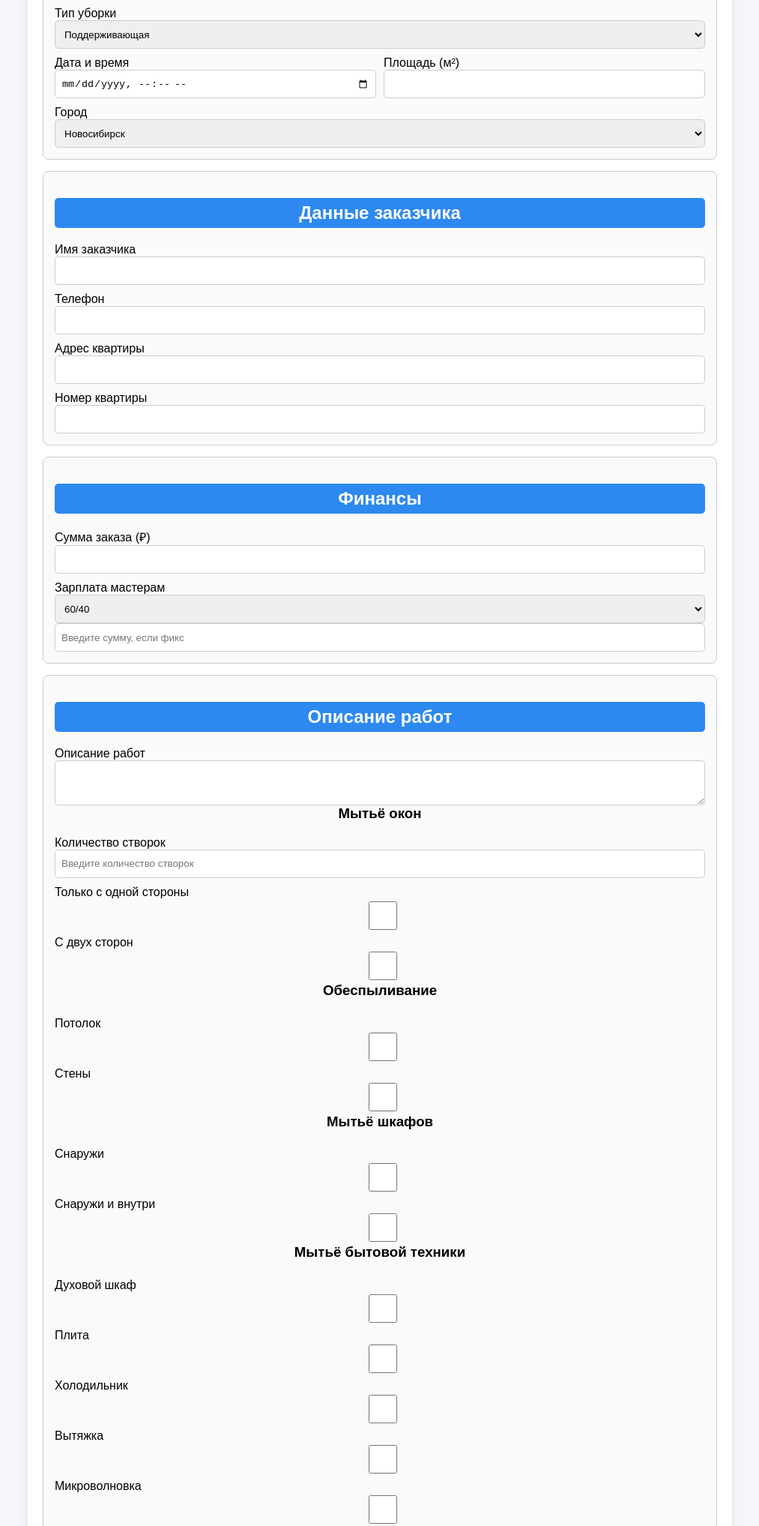
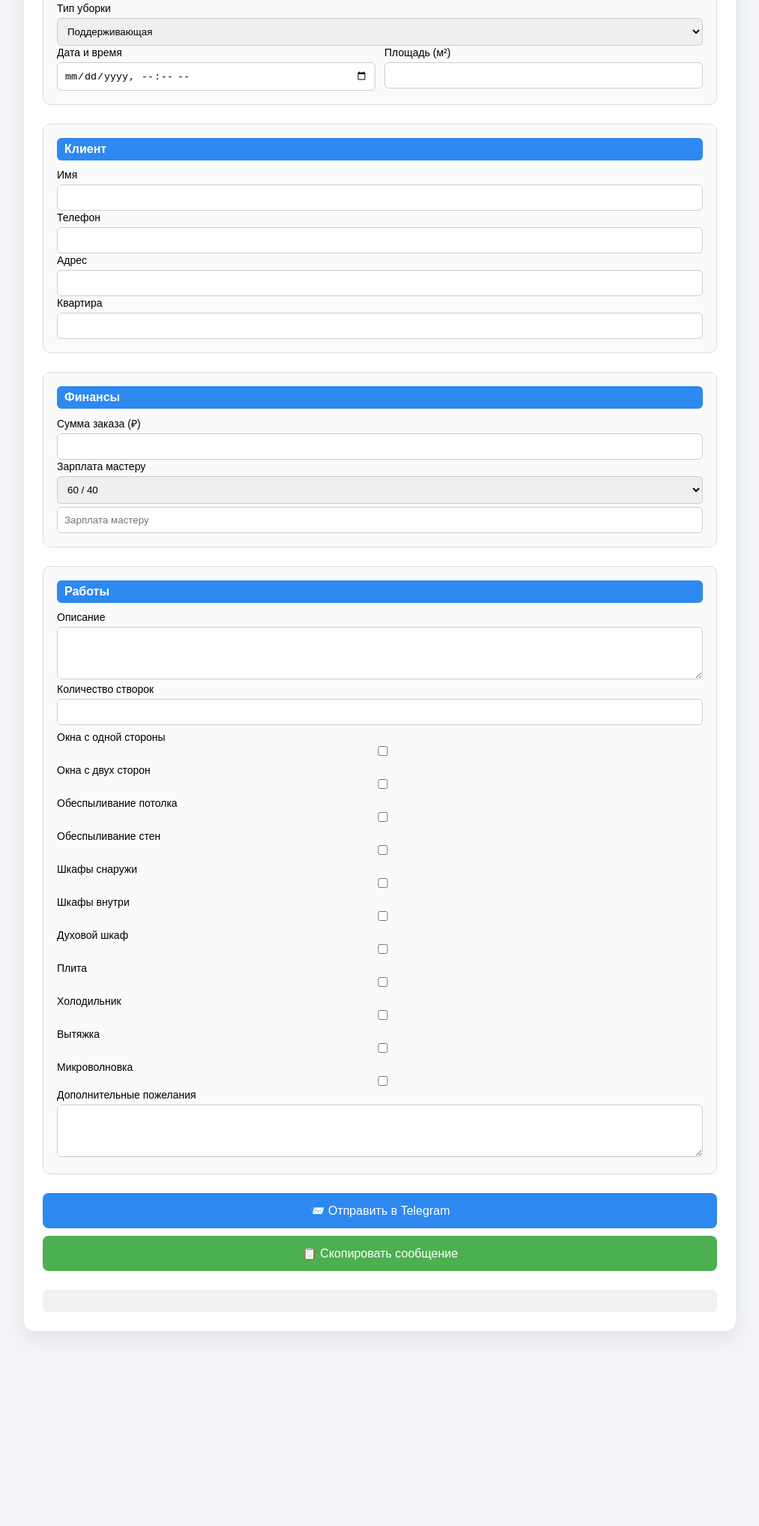
Before and after one commit to myclean-dotcom/cleaning-order-generator, a plain HTML site: page index.html in a window 1280 px wide. Shown: the part 194-2229 px from the top of the page at 75% size, without its empty margins (133-1146 px from the left). After the commit the page ends 1997 px from the top, so only its background shows below. Drawn offline with Linux system fonts and the light colour scheme.

Commit message:
Update index.html

```diff
--- a/index.html
+++ b/index.html
@@ -2,33 +2,116 @@
 <html lang="ru">
 <head>
 <meta charset="UTF-8">
-<title>Форма заявки клининг</title>
+<title>Заявка на уборку</title>
+
 <style>
-body { font-family: Arial, sans-serif; background:#f4f6f9; padding:20px; }
-.container { max-width:900px; margin:auto; background:#fff; padding:20px; border-radius:12px; box-shadow:0 0 10px rgba(0,0,0,0.1);}
-h1,h2,h3 { margin-top:0; text-align:center; }
-h2 { background:#2d89ef; color:#fff; padding:6px; border-radius:5px; margin-top:20px; }
-.section { border:1px solid #ccc; padding:15px; border-radius:8px; margin-top:15px; background:#fafafa;}
-.label-input { display:flex; flex-direction:column; margin-top:10px; }
-input, select, textarea { padding:8px; border-radius:5px; border:1px solid #ccc; width:100%; box-sizing:border-box; height:38px; }
-textarea { min-height:60px; }
-.inline { display:flex; gap:10px; }
-.inline > div { flex:1; display:flex; flex-direction:column; }
-.checkbox-group { display:flex; flex-direction:column; margin-top:5px; }
-.checkbox-group label { display:flex; flex-direction:column-reverse; font-weight:normal; margin-top:5px; }
-button { margin-top:20px; padding:12px; font-size:16px; cursor:pointer; border:none; background:#2d89ef; color:#fff; border-radius:8px; width:100%; }
-.result { margin-top:20px; background:#f1f1f1; padding:15px; border-radius:8px; white-space:pre-wrap; font-family: monospace; }
+body {
+  font-family: Arial, sans-serif;
+  background:#f2f4f7;
+  padding:20px;
+}
+
+.container {
+  max-width:900px;
+  margin:auto;
+  background:#ffffff;
+  padding:25px;
+  border-radius:14px;
+  box-shadow:0 10px 25px rgba(0,0,0,0.08);
+}
+
+h1 {
+  text-align:center;
+  margin-bottom:20px;
+}
+
+.section {
+  margin-top:25px;
+  padding:18px;
+  border-radius:10px;
+  background:#fafafa;
+  border:1px solid #ddd;
+}
+
+.section h2 {
+  margin:0 0 10px 0;
+  padding:6px 10px;
+  background:#2d89ef;
+  color:#fff;
+  border-radius:6px;
+  font-size:16px;
+}
+
+label {
+  font-size:14px;
+  margin-top:10px;
+}
+
+input, select, textarea {
+  width:100%;
+  box-sizing:border-box;
+  padding:9px;
+  border-radius:6px;
+  border:1px solid #ccc;
+  margin-top:4px;
+}
+
+textarea {
+  min-height:70px;
+}
+
+.inline {
+  display:flex;
+  gap:12px;
+}
+
+.inline > div {
+  flex:1;
+}
+
+.checkbox-group label {
+  display:flex;
+  flex-direction:column-reverse;
+  margin-top:8px;
+  font-weight:normal;
+}
+
+button {
+  margin-top:25px;
+  padding:14px;
+  font-size:16px;
+  border:none;
+  border-radius:8px;
+  cursor:pointer;
+  background:#2d89ef;
+  color:#fff;
+  width:100%;
+}
+
+.copy-btn {
+  background:#4caf50;
+  margin-top:10px;
+}
+
+.result {
+  margin-top:25px;
+  background:#f1f1f1;
+  padding:15px;
+  border-radius:8px;
+  white-space:pre-wrap;
+  font-family: monospace;
+}
 </style>
 </head>
+
 <body>
 
 <div class="container">
-<h1>🧹 Создание заявки</h1>
+<h1>🧹 Заявка на уборку</h1>
 
-<!-- Основные данные -->
 <div class="section">
 <h2>Основные данные</h2>
-<div class="label-input">
+
 <label>Тип уборки</label>
 <select id="type">
   <option>Поддерживающая</option>
@@ -36,204 +119,138 @@ button { margin-top:20px; padding:12px; font-size:16px; cursor:pointer; border:n
   <option>После ремонта</option>
   <option>Химчистка</option>
 </select>
-</div>
 
 <div class="inline">
-  <div class="label-input">
+  <div>
     <label>Дата и время</label>
     <input type="datetime-local" id="datetime">
   </div>
-  <div class="label-input">
+  <div>
     <label>Площадь (м²)</label>
     <input type="number" id="area">
   </div>
 </div>
-
-<div class="label-input">
-<label>Город</label>
-<select id="city">
-  <option>Новосибирск</option>
-</select>
-</div>
 </div>
 
-<!-- Данные заказчика -->
 <div class="section">
-<h2>Данные заказчика</h2>
-<div class="label-input"><label>Имя заказчика</label><input id="customerName"></div>
-<div class="label-input"><label>Телефон</label><input id="customerPhone"></div>
-<div class="label-input"><label>Адрес квартиры</label><input id="customerAddress"></div>
-<div class="label-input"><label>Номер квартиры</label><input id="customerFlat"></div>
+<h2>Клиент</h2>
+<label>Имя</label><input id="clientName">
+<label>Телефон</label><input id="clientPhone">
+<label>Адрес</label><input id="clientAddress">
+<label>Квартира</label><input id="clientFlat">
 </div>
 
-<!-- Финансы -->
 <div class="section">
 <h2>Финансы</h2>
-<div class="label-input"><label>Сумма заказа (₽)</label><input type="number" id="total"></div>
-<div class="label-input"><label>Зарплата мастерам</label>
-<select id="masterPayType" onchange="calculateMasterPay()">
-  <option value="60">60/40</option>
-  <option value="70">70/30</option>
-  <option value="fixed">Фиксированная</option>
+<label>Сумма заказа (₽)</label>
+<input type="number" id="total" oninput="calcPay()">
+
+<label>Зарплата мастеру</label>
+<select id="payType" onchange="calcPay()">
+  <option value="60">60 / 40</option>
+  <option value="70">70 / 30</option>
+  <option value="fixed">Фикс</option>
 </select>
-<input type="number" id="masterPay" placeholder="Введите сумму, если фикс">
-</div>
+
+<input type="number" id="masterPay" placeholder="Зарплата мастеру">
 </div>
 
-<!-- Описание работ -->
 <div class="section">
-<h2>Описание работ</h2>
-<div class="label-input"><label>Описание работ</label><textarea id="works"></textarea></div>
+<h2>Работы</h2>
 
-<h3>Мытьё окон</h3>
-<div class="label-input">
-  <label>Количество створок</label>
-  <input type="number" id="windowCount" placeholder="Введите количество створок">
-</div>
-<div class="checkbox-group" id="windowsGroup">
-  <label><input type="checkbox" value="Только с одной стороны"> Только с одной стороны</label>
-  <label><input type="checkbox" value="С двух сторон"> С двух сторон</label>
+<label>Описание</label>
+<textarea id="works"></textarea>
+
+<label>Количество створок</label>
+<input type="number" id="windowsCount">
+
+<div class="checkbox-group" id="windows">
+<label><input type="checkbox" value="Окна с одной стороны">Окна с одной стороны</label>
+<label><input type="checkbox" value="Окна с двух сторон">Окна с двух сторон</label>
 </div>
 
-<h3>Обеспыливание</h3>
-<div class="checkbox-group" id="dustGroup">
-  <label><input type="checkbox" value="Потолок"> Потолок</label>
-  <label><input type="checkbox" value="Стены"> Стены</label>
+<div class="checkbox-group" id="dust">
+<label><input type="checkbox" value="Обеспыливание потолка">Обеспыливание потолка</label>
+<label><input type="checkbox" value="Обеспыливание стен">Обеспыливание стен</label>
 </div>
 
-<h3>Мытьё шкафов</h3>
-<div class="checkbox-group" id="cabinetsGroup">
-  <label><input type="checkbox" value="Снаружи"> Снаружи</label>
-  <label><input type="checkbox" value="Снаружи и внутри"> Снаружи и внутри</label>
+<div class="checkbox-group" id="cabinets">
+<label><input type="checkbox" value="Шкафы снаружи">Шкафы снаружи</label>
+<label><input type="checkbox" value="Шкафы внутри">Шкафы внутри</label>
 </div>
 
-<h3>Мытьё бытовой техники</h3>
-<div class="checkbox-group" id="techGroup">
-  <label><input type="checkbox" value="Духовой шкаф"> Духовой шкаф</label>
-  <label><input type="checkbox" value="Плита"> Плита</label>
-  <label><input type="checkbox" value="Холодильник"> Холодильник</label>
-  <label><input type="checkbox" value="Вытяжка"> Вытяжка</label>
-  <label><input type="checkbox" value="Микроволновка"> Микроволновка</label>
-  <label><input type="checkbox" value="Чайник"> Чайник</label>
-  <label><input type="checkbox" value="Кофемашина"> Кофемашина</label>
-  <label><input type="checkbox" value="Посудомойка"> Посудомойка</label>
+<div class="checkbox-group" id="tech">
+<label><input type="checkbox" value="Духовой шкаф">Духовой шкаф</label>
+<label><input type="checkbox" value="Плита">Плита</label>
+<label><input type="checkbox" value="Холодильник">Холодильник</label>
+<label><input type="checkbox" value="Вытяжка">Вытяжка</label>
+<label><input type="checkbox" value="Микроволновка">Микроволновка</label>
 </div>
 
-<h3>Ванная комната</h3>
-<div class="checkbox-group" id="bathGroup">
-  <label><input type="checkbox" value="Мытьё кафеля"> Мытьё кафеля</label>
-  <label><input type="checkbox" value="Сантехника"> Сантехника</label>
-  <label><input type="checkbox" value="Душевая/ванна"> Душевая/ванна</label>
-</div>
+<label>Дополнительные пожелания</label>
+<textarea id="extra"></textarea>
 </div>
 
-<!-- Оборудование -->
-<div class="section">
-<h2>Оборудование</h2>
-<div class="checkbox-group" id="equipmentGroup">
-  <label><input type="checkbox" value="Стремянка"> Стремянка</label>
-  <label><input type="checkbox" value="Пылесос"> Пылесос</label>
-  <label><input type="checkbox" value="Парогенератор"> Парогенератор</label>
-  <label><input type="checkbox" value="Мойщик окон"> Мойщик окон</label>
-  <label><input type="checkbox" value="Ведро"> Ведро</label>
-  <label><input type="checkbox" value="Мопы"> Мопы</label>
-  <label><input type="checkbox" value="Держатель мопов"> Держатель мопов</label>
-</div>
+<button onclick="send()">📨 Отправить в Telegram</button>
+<button class="copy-btn" onclick="copyText()">📋 Скопировать сообщение</button>
+
+<div id="result" class="result"></div>
+
 </div>
 
-<!-- Химия -->
-<div class="section">
-<h2>Химия</h2>
-<div class="checkbox-group" id="chemGroup">
-  <label><input type="checkbox" value="Универсальное моющее средство"> Универсальное моющее средство</label>
-  <label><input type="checkbox" value="Средство для удаления жира"> Средство для удаления жира</label>
-  <label><input type="checkbox" value="Средство для удаления налёта"> Средство для удаления налёта</label>
-  <label><input type="checkbox" value="Средство для сантехники"> Средство для сантехники</label>
-  <label><input type="checkbox" value="Средство для удаления строительных загрязнений"> Средство для удаления строительных загрязнений</label>
-  <label><input type="checkbox" value="Антискотч"> Антискотч</label>
-</div>
-<div class="label-input"><label>Дополнительные пожелания</label><textarea id="extra"></textarea></div>
-</div>
-
-<button onclick="send()">📨 Отправить заявку в Telegram</button>
-<div id="out" class="result"></div>
-
 <script>
-function calculateMasterPay() {
-  const total = parseFloat(document.getElementById('total').value)||0;
-  const type = document.getElementById('masterPayType').value;
-  const masterInput = document.getElementById('masterPay');
-  if(type==='60') masterInput.value=Math.round(total*0.6);
-  else if(type==='70') masterInput.value=Math.round(total*0.7);
-  else masterInput.value='';
+function calcPay() {
+  const total = Number(document.getElementById('total').value) || 0;
+  const type = document.getElementById('payType').value;
+  const out = document.getElementById('masterPay');
+  if(type === '60') out.value = Math.round(total * 0.6);
+  else if(type === '70') out.value = Math.round(total * 0.7);
 }
 
-function generateOrderId() { return 'CLN-'+Date.now().toString().slice(-6); }
-
-function getCheckedValues(groupId){
-  const group = document.querySelectorAll(`#${groupId} input[type=checkbox]:checked`);
-  return Array.from(group).map(c=>c.value);
+function getChecked(id) {
+  return [...document.querySelectorAll('#'+id+' input:checked')].map(e => '• ' + e.value).join('\n');
 }
 
 function send() {
-  const orderId = generateOrderId();
-  calculateMasterPay();
-
-  const windows = getCheckedValues('windowsGroup');
-  const dust = getCheckedValues('dustGroup');
-  const cabinets = getCheckedValues('cabinetsGroup');
-  const tech = getCheckedValues('techGroup');
-  const bath = getCheckedValues('bathGroup');
-  const equipment = getCheckedValues('equipmentGroup');
-  const chem = getCheckedValues('chemGroup');
+  const id = 'CLN-' + Date.now().toString().slice(-6);
+  const extra = document.getElementById('extra').value || '— нет';
 
   const text =
-`🧹 ЗАКАЗ НА УБОРКУ №${orderId}
+`🧹 ЗАКАЗ НА УБОРКУ №${id}
 
-📅 Дата: ${document.getElementById('datetime').value.split('T')[0]}
-⏰ Время: ${document.getElementById('datetime').value.split('T')[1]}
+📅 ${document.getElementById('datetime').value}
 📏 Площадь: ${document.getElementById('area').value} м²
 🧹 Вид уборки: ${document.getElementById('type').value}
-💰 Сумма: ${document.getElementById('total').value} руб.
+💰 Сумма: ${document.getElementById('total').value} ₽
 
-👤 КЛИЕНТ:
-Имя: ${document.getElementById('customerName').value}
-Телефон: ${document.getElementById('customerPhone').value}
-Адрес: ${document.getElementById('customerAddress').value}
-Квартира: ${document.getElementById('customerFlat').value}
+👤 КЛИЕНТ
+Имя: ${clientName.value}
+Телефон: ${clientPhone.value}
+Адрес: ${clientAddress.value}, кв. ${clientFlat.value}
 
-💬 Описание работ:
-${document.getElementById('works').value}
+🪟 ОКНА
+Количество створок: ${windowsCount.value}
+${getChecked('windows')}
 
-🪟 Мытьё окон:
-Количество створок: ${document.getElementById('windowCount').value}
-${windows.join('\n')}
+🧹 РАБОТЫ
+${getChecked('dust')}
+${getChecked('cabinets')}
+${getChecked('tech')}
 
-🧹 Обеспыливание:
-${dust.join('\n')}
+💬 ДОПОЛНИТЕЛЬНО
+${extra}
 
-🚪 Шкафы:
-${cabinets.join('\n')}
+💰 Мастеру: ${masterPay.value} ₽
 
-🔌 Бытовая техника:
-${tech.join('\n')}
+📷 Фото прикреплены менеджером в чате`;
 
-🛁 Ванная комната:
-${bath.join('\n')}
+  document.getElementById('result').innerText = text;
+  window.location.href = 'tg://msg?text=' + encodeURIComponent(text);
+}
 
-🛠 Оборудование:
-${equipment.join('\n')}
-
-🧴 Химия:
-${chem.join('\n')}
-
-💰 Мастеру: ${document.getElementById('masterPay').value} руб.
-
-📷 Фото прикреплены менеджером в чате
-`;
-
-  document.getElementById('out').innerText = text;
-  window.open('https://t.me/share/url?text='+encodeURIComponent(text));
+function copyText() {
+  navigator.clipboard.writeText(document.getElementById('result').innerText);
+  alert('Сообщение скопировано');
 }
 </script>
 
```
